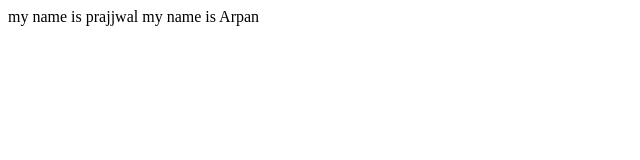
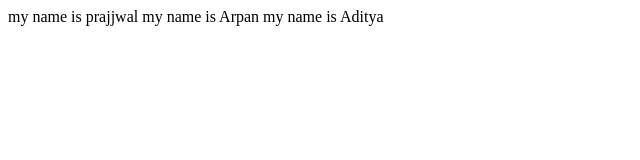
Before and after one commit to Aditya-Matta/csi-webd-1, a plain HTML site: page index.html in a window 1280 px wide. Shown: the whole page, without its empty margins (0-640 px from the left). Drawn offline with Linux system fonts and the light colour scheme.

Commit message:
Update index.html

```diff
--- a/index.html
+++ b/index.html
@@ -8,5 +8,6 @@
   <body>
     my name is prajjwal
     my name is Arpan
+    my name is Aditya
   </body>
 </html>
```
